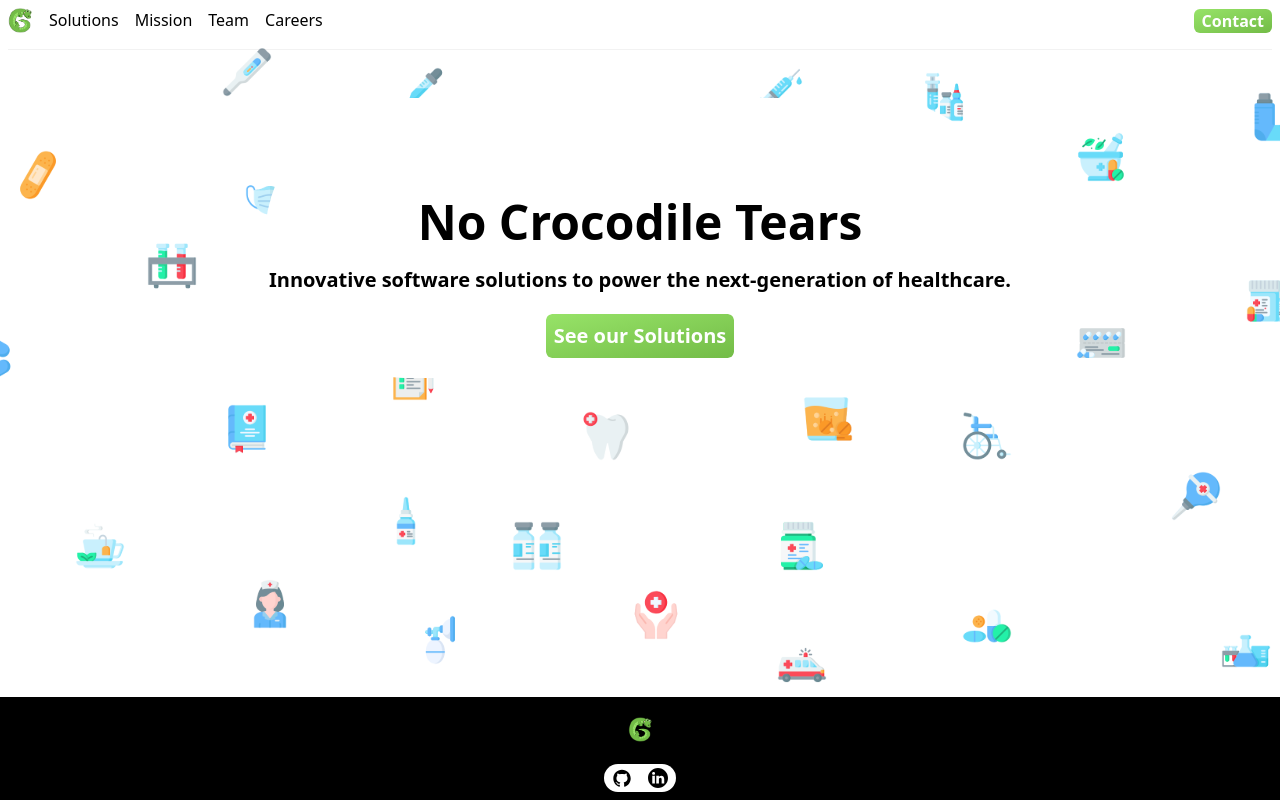
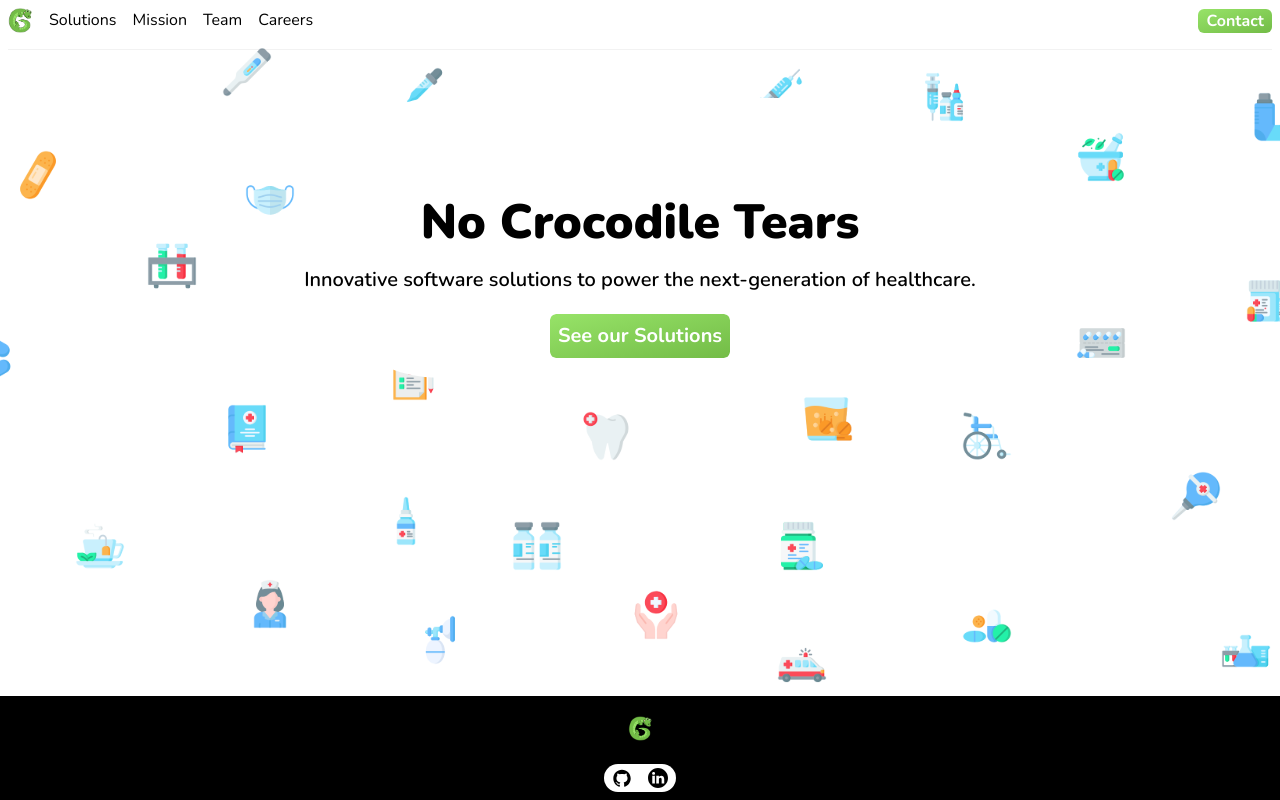
Before and after one commit to gator/gator, a Next.js app: page / in a window 1280 px wide. Built offline with nearby package versions, Linux system fonts and the light colour scheme.

Commit message:
add nunito font

```diff
--- a/styles/globals.scss
+++ b/styles/globals.scss
@@ -1,17 +1,12 @@
+@import url('https://fonts.googleapis.com/css2?family=Nunito:wght@400;600;700;900&display=swap');
+
 @tailwind base;
 @tailwind components;
 @tailwind utilities;
 
 @layer base {
-  @font-face {
-    font-family: 'WildLife';
-    src: url('../public/WildLifeRegular-1G6G2.ttf') format('truetype');
-  }
-
-  @font-face {
-    font-family: 'Nunito';
-    src: url('https://fonts.googleapis.com/css2?family=Nunito:wght@400;600;700;900&display=swap')
-      format('truetype');
+  html {
+    font-family: 'Nunito', sans-serif;
   }
 
   main {
--- a/tailwind.config.js
+++ b/tailwind.config.js
@@ -7,7 +7,7 @@ module.exports = {
   theme: {
     extend: {
       fontFamily: {
-        WildLife: ['WildLife']
+        Nunito: ['Nunito', 'sans-serif']
       }
     }
   },
```
